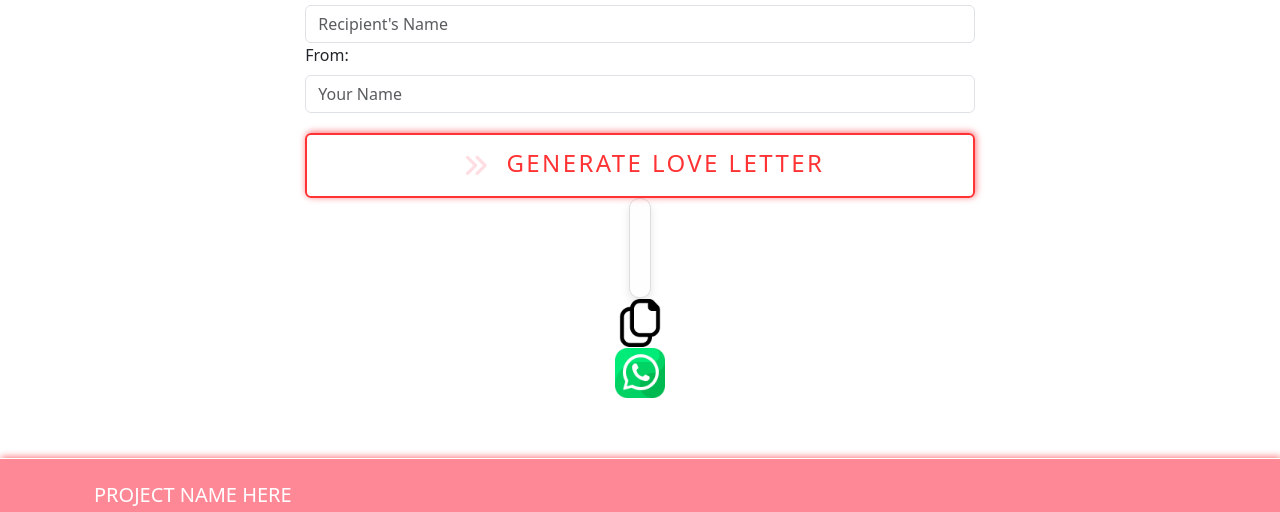
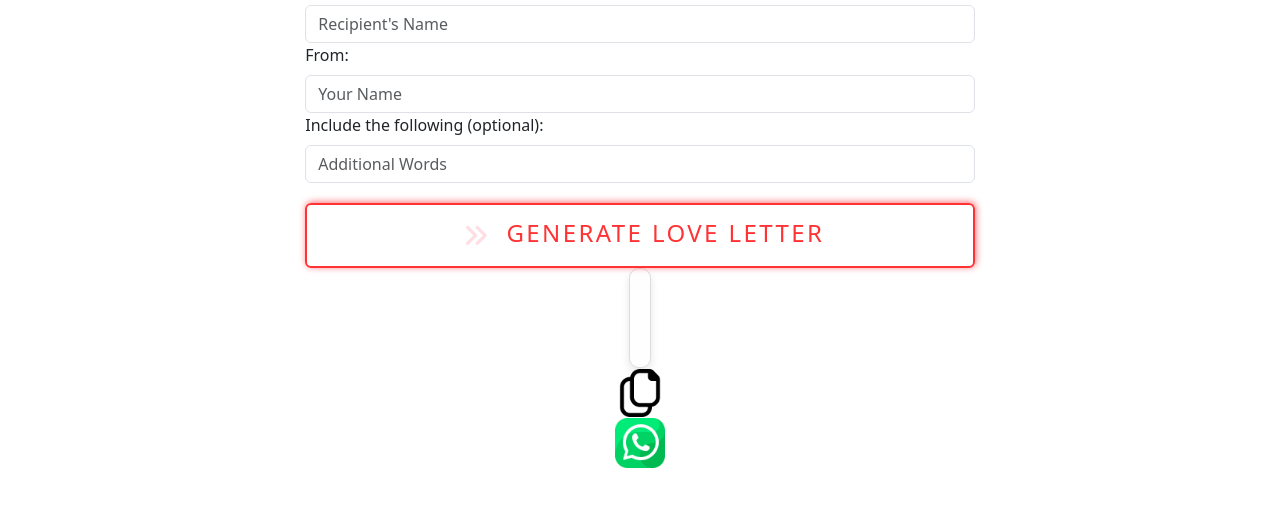
Before and after one commit to moabdelbasset/FebHackathon, a website: page index.html in a window 1280 px wide. Shown: the part 196-708 px from the top of the page. Drawn offline with nearby package versions, Linux system fonts and the light colour scheme; a web font is replaced by a local one.

Commit message:
added optional text to HTML

```diff
--- a/index.html
+++ b/index.html
@@ -48,6 +48,10 @@
                 <div class="col-sm-12 col-md-6">
                     <label for="fromName" class="form-label">From:</label>
                     <input type="text" class="form-control" id="fromName" name="fromName" placeholder="Your Name" required>
+                </div>
+                <div class="col-sm-12 col-md-6">
+                    <label for="extraWords" class="form-label">Include the following (optional):</label>
+                    <input type="text" class="form-control" id="extraWords" name="extraWords" placeholder="Additional Words">
                 </div>
                 <button type="button" class="btn col-sm-12 col-md-6" id="generateButton"><i class="fas fa-angle-double-right"></i>
                     Generate Love Letter
```
